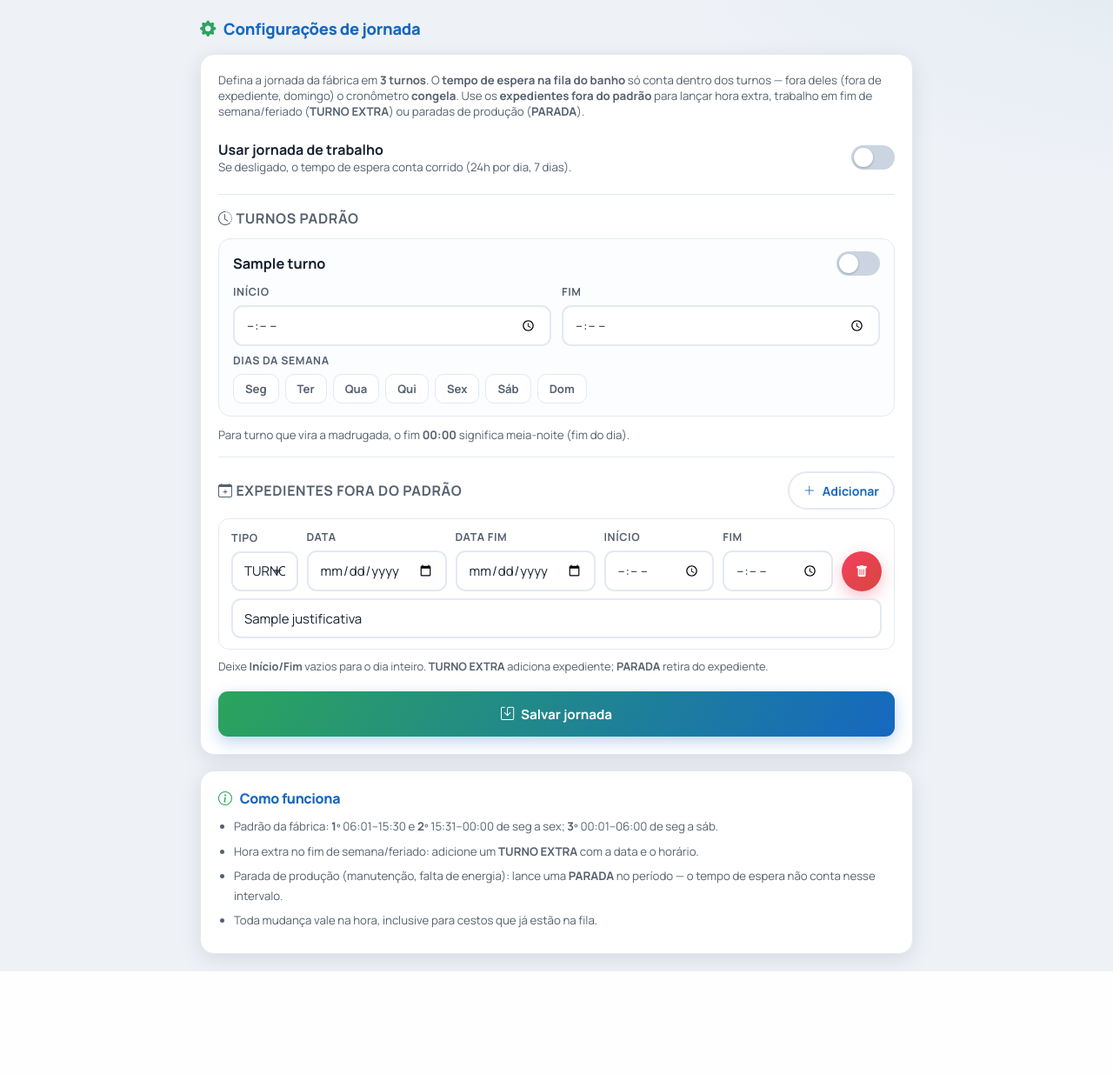
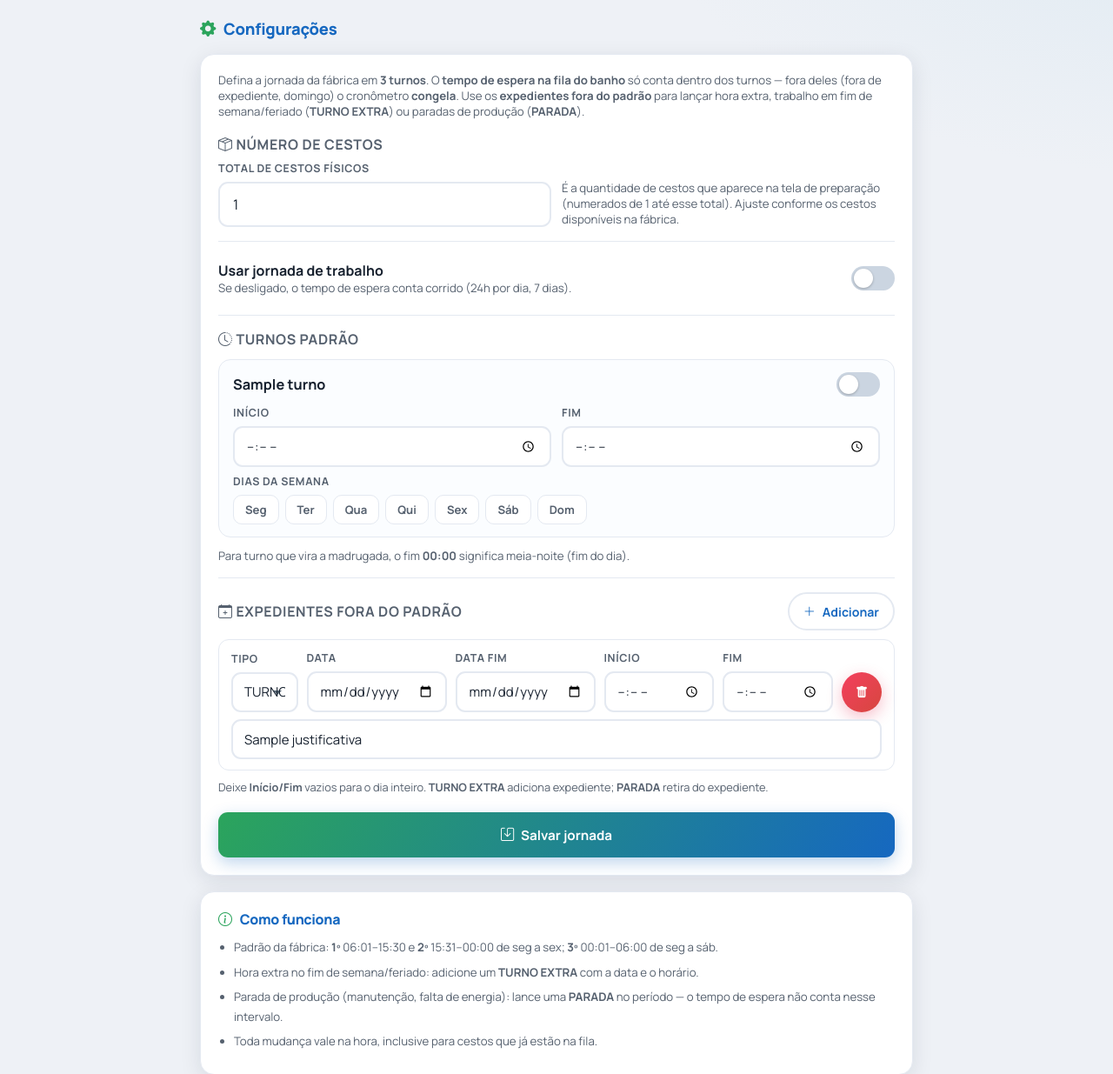
Before and after one commit to engenhariadecio/CONTROLEPREBANHOEBANHO, a Flask app: template templates/config.html in a window 1280 px wide. Shown: the top 1235 px of the page at 87% size. Before the commit the page ends 1117 px from the top, so only its background shows below. Run offline with Flask 3, Linux system fonts and the light colour scheme; the template is opened without the code that fills it: most values are stand-ins (such as "Sample title", 1, 10 or a date in 2020).

Commit message:
Add files via upload

```diff
--- a/app.py
+++ b/app.py
@@ -272,7 +272,49 @@ engine = create_engine(DATABASE_URL, pool_pre_ping=True, pool_recycle=280)
 Session = scoped_session(sessionmaker(bind=engine))
 Base = declarative_base()
 
-TOTAL_CESTOS = 20
+TOTAL_CESTOS_PADRAO = 20
+_total_cestos_cache = {'valor': None}
+
+
+def get_total_cestos(forcar=False):
+    """Total de cestos físicos (configurável no admin). Padrão 20."""
+    if _total_cestos_cache['valor'] is not None and not forcar:
+        return _total_cestos_cache['valor']
+    n = TOTAL_CESTOS_PADRAO
+    try:
+        db = Session()
+        try:
+            row = db.query(Config).filter_by(chave='total_cestos').first()
+            if row and str(row.valor).strip().isdigit():
+                n = int(row.valor)
+        finally:
+            db.close()
+    except Exception:
+        n = TOTAL_CESTOS_PADRAO
+    n = max(1, min(n, 999))
+    _total_cestos_cache['valor'] = n
+    return n
+
+
+def set_total_cestos(n):
+    try:
+        n = int(n)
+    except (ValueError, TypeError):
+        n = TOTAL_CESTOS_PADRAO
+    n = max(1, min(n, 999))
+    db = Session()
+    try:
+        row = db.query(Config).filter_by(chave='total_cestos').first()
+        if not row:
+            row = Config(chave='total_cestos')
+            db.add(row)
+        row.valor = str(n)
+        db.commit()
+    finally:
+        db.close()
+    _total_cestos_cache['valor'] = n
+    return n
+
 
 PROCESSOS = [
     "AÇO SEM OXIDAÇÃO", "AÇO COM OXIDAÇÃO", "ALUMÍNIO",
@@ -850,7 +892,7 @@ def _resolver_duplicados_ativos():
             lista_ordenada = sorted(lista, key=lambda x: x.id)
             antigos = lista_ordenada[:-1]
             for c in antigos:
-                livre = next((n for n in range(1, TOTAL_CESTOS + 1) if n not in ocupados), None)
+                livre = next((n for n in range(1, get_total_cestos() + 1) if n not in ocupados), None)
                 if livre is not None:
                     c.numero_cesto = livre
                     ocupados.add(livre)
@@ -1197,7 +1239,7 @@ def api_cestos():
         mapa = {c.numero_cesto: c for c in ativos}  # se houver duplicado, o mais novo prevalece
         grade = [{'numero': n, 'ocupado': n in mapa,
                   'card': mapa[n].to_dict() if n in mapa else None}
-                 for n in range(1, TOTAL_CESTOS + 1)]
+                 for n in range(1, get_total_cestos() + 1)]
         return jsonify(grade)
     finally:
         db.close()
@@ -1323,8 +1365,9 @@ def api_cesto_mudar_numero():
             novo = int(d.get('numero_cesto'))
         except (ValueError, TypeError):
             return jsonify({'sucesso': False, 'erro': 'Número inválido.'}), 400
-        if not (1 <= novo <= TOTAL_CESTOS):
-            return jsonify({'sucesso': False, 'erro': f'O número deve ser entre 1 e {TOTAL_CESTOS}.'}), 400
+        _tot = get_total_cestos()
+        if not (1 <= novo <= _tot):
+            return jsonify({'sucesso': False, 'erro': f'O número deve ser entre 1 e {_tot}.'}), 400
         ocupado = db.query(Card).filter(Card.numero_cesto == novo,
                                         Card.estado.in_(ESTADOS_ATIVOS),
                                         Card.id != card.id).first()
@@ -1401,7 +1444,7 @@ def api_prep_iniciar():
         numero = int(d.get('numero_cesto'))
     except (ValueError, TypeError):
         return jsonify({'sucesso': False, 'erro': 'Cesto inválido.'}), 400
-    if not (1 <= numero <= TOTAL_CESTOS):
+    if not (1 <= numero <= get_total_cestos()):
         return jsonify({'sucesso': False, 'erro': 'Cesto fora do intervalo.'}), 400
     db = Session()
     try:
@@ -1917,9 +1960,33 @@ def admin_config():
             'excecoes': excecoes,
         }
         set_agenda(novo)
-        msg = 'Jornada salva. O cálculo dos tempos de espera já usa os novos turnos e exceções.'
+        # ---- total de cestos ----
+        if request.form.get('total_cestos') not in (None, ''):
+            try:
+                novo_total = int(request.form.get('total_cestos'))
+            except (ValueError, TypeError):
+                novo_total = get_total_cestos()
+            # não deixa reduzir abaixo de cestos ATIVOS já existentes (evita "sumir" cesto em uso)
+            db = Session()
+            try:
+                ativos_nums = [c.numero_cesto for c in
+                               db.query(Card).filter(Card.estado.in_(ESTADOS_ATIVOS)).all()
+                               if c.numero_cesto]
+            finally:
+                db.close()
+            max_ativo = max(ativos_nums) if ativos_nums else 0
+            if novo_total < max_ativo:
+                novo_total = max_ativo
+                set_total_cestos(novo_total)
+                msg = (f'Configurações salvas. O total de cestos foi mantido em {max_ativo} '
+                       f'porque há cesto(s) ativo(s) com número até {max_ativo} — conclua-os antes de reduzir.')
+            else:
+                set_total_cestos(novo_total)
+                msg = 'Configurações salvas. A jornada e o número de cestos já estão valendo.'
+        else:
+            msg = 'Configurações salvas. A jornada e o número de cestos já estão valendo.'
     return render_template('config.html', nome=session.get('nome'),
-                           cfg=get_agenda(forcar=True), msg=msg)
+                           cfg=get_agenda(forcar=True), total_cestos=get_total_cestos(forcar=True), msg=msg)
 
 
 # ─────────────────────────────────────────────────────────────────────────────
--- a/templates/config.html
+++ b/templates/config.html
@@ -2,7 +2,7 @@
 {% block title %}Configurações — Controle Produtividade{% endblock %}
 {% block content %}
 <div style="max-width:820px;margin:0 auto;">
-  <div class="section-head"><div class="section-title"><i class="bi bi-gear-fill"></i>Configurações de jornada</div></div>
+  <div class="section-head"><div class="section-title"><i class="bi bi-gear-fill"></i>Configurações</div></div>
   {% if msg %}<div class="alert alert-ok"><i class="bi bi-check-circle-fill"></i>{{ msg }}</div>{% endif %}
 
   <div class="panel panel-pad" style="margin-bottom:18px;">
@@ -14,6 +14,21 @@
     </p>
 
     <form method="POST">
+      <!-- Número de cestos -->
+      <label class="label" style="margin-bottom:8px;display:block;font-size:1rem;"><i class="bi bi-box-seam"></i> Número de cestos</label>
+      <div class="grid-2" style="align-items:end;">
+        <div class="field" style="margin:0;">
+          <label class="label">Total de cestos físicos</label>
+          <input type="number" name="total_cestos" class="input" min="1" max="999" step="1"
+                 value="{{ total_cestos or 20 }}" required>
+        </div>
+        <div class="field" style="margin:0;">
+          <p class="small muted" style="margin:0;">É a quantidade de cestos que aparece na tela de preparação (numerados de 1 até esse total). Ajuste conforme os cestos disponíveis na fábrica.</p>
+        </div>
+      </div>
+
+      <div class="cfg-divisor"></div>
+
       <!-- Liga/desliga a jornada -->
       <div class="cfg-toggle-row">
         <div>
```
Also changed, not shown: README.md.
